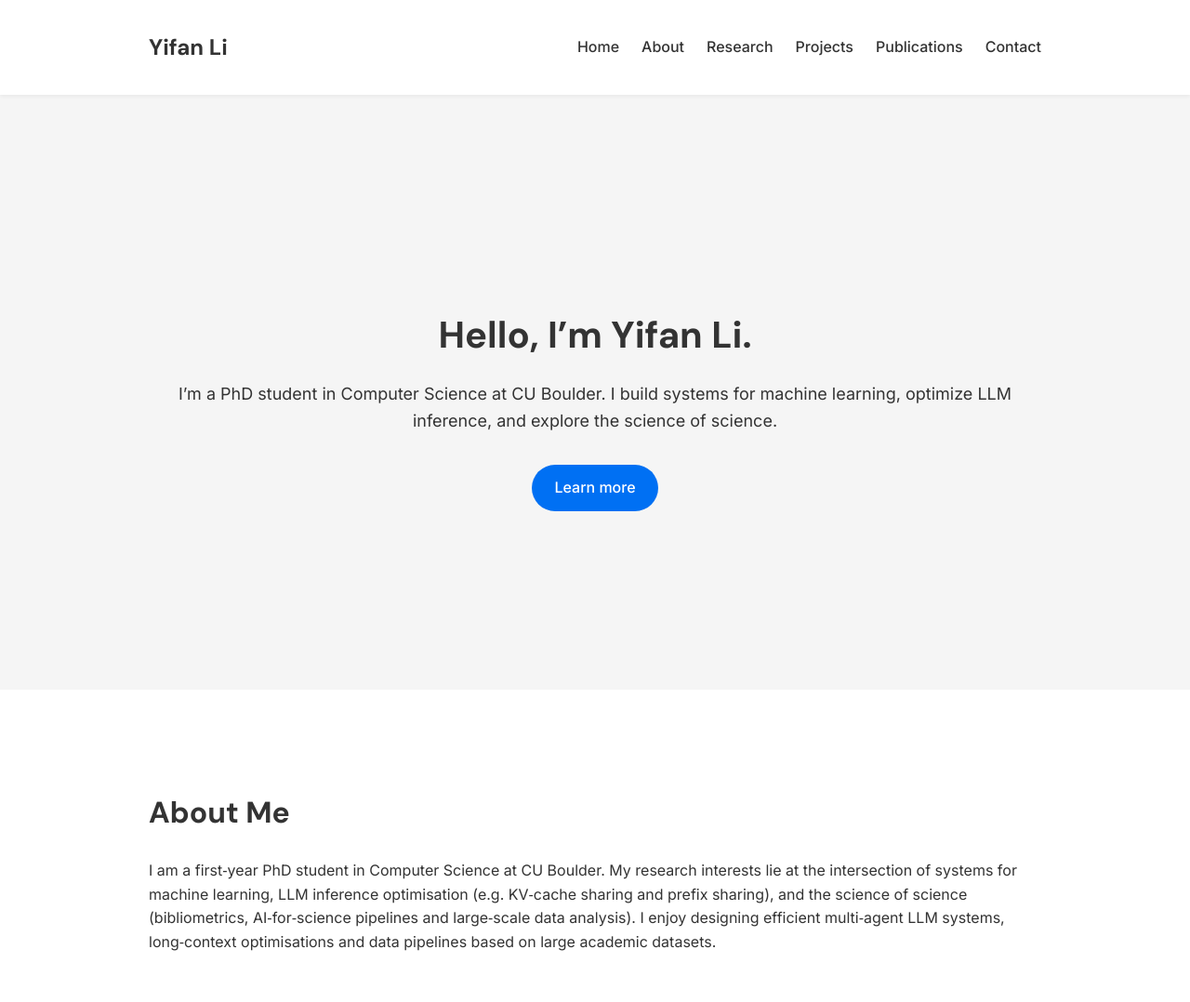
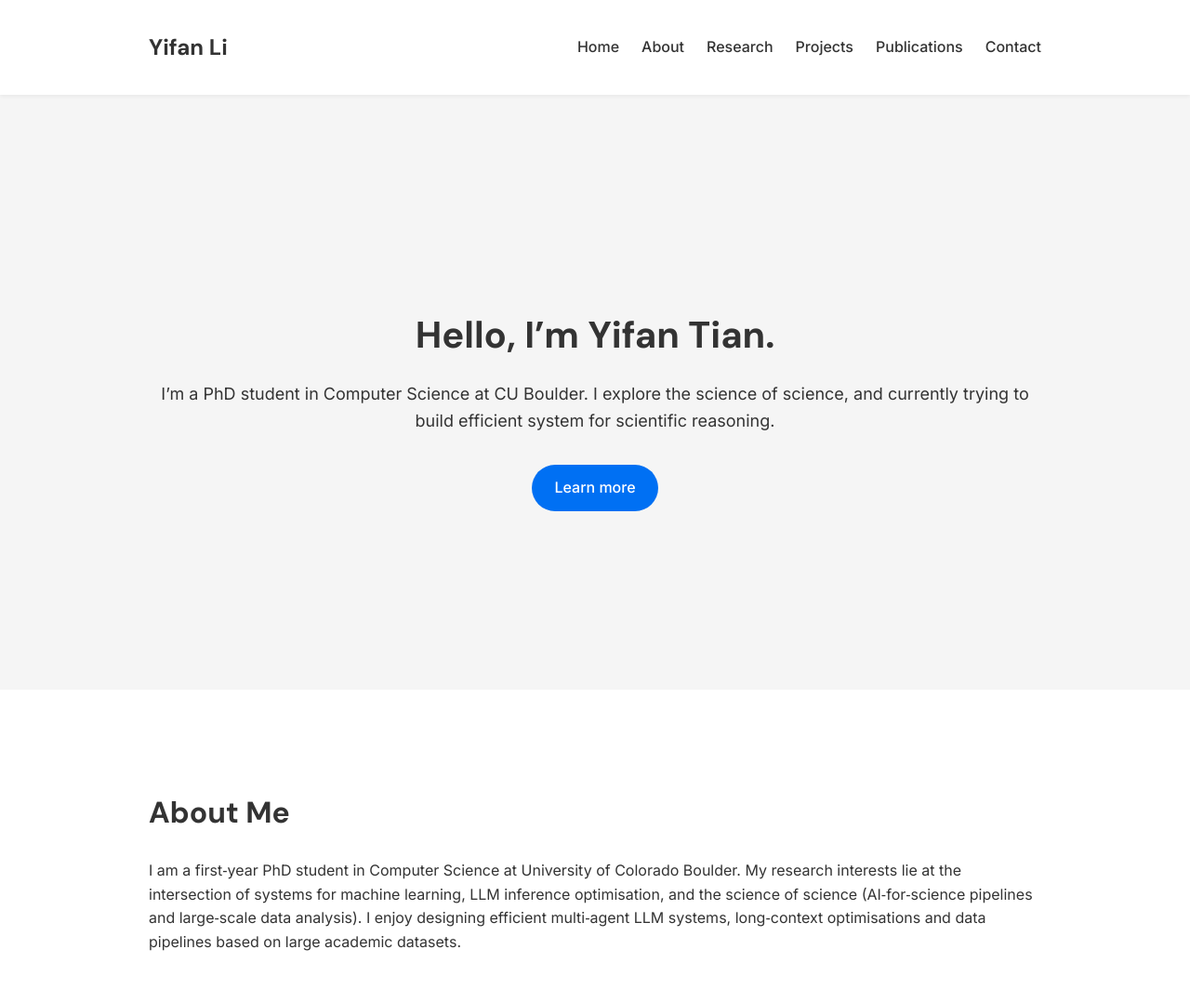
Before and after one commit to Sendoh-code/Sendoh-code.github.io, a plain HTML site: page index.html in a window 1280 px wide. Shown: the top 1078 px of the page at 93% size. Drawn offline with Linux system fonts and the light colour scheme.

Commit message:
Update index.html

```diff
--- a/index.html
+++ b/index.html
@@ -3,7 +3,7 @@
 <head>
   <meta charset="UTF-8">
   <meta name="viewport" content="width=device-width, initial-scale=1.0">
-  <title>Yifan Li | Personal Website</title>
+  <title>Yifan Tian | Personal Website</title>
   <!-- Preconnect to improve Google Fonts loading -->
   <link rel="preconnect" href="https://fonts.gstatic.com" crossorigin>
   <!-- Import recommended fonts: DM Sans for headings and Inter for body text.
@@ -33,8 +33,8 @@
          into view as you scroll down the page. -->
     <section id="home" class="hero fade-in appear">
       <div class="container">
-        <h1>Hello, I’m Yifan Li.</h1>
-        <p>I’m a PhD student in Computer Science at CU Boulder. I build systems for machine learning, optimize LLM inference, and explore the science of science.</p>
+        <h1>Hello, I’m Yifan Tian.</h1>
+        <p>I’m a PhD student in Computer Science at CU Boulder. I explore the science of science, and currently trying to build efficient system for scientific reasoning.</p>
         <a href="#about" class="btn">Learn more</a>
       </div>
     </section>
@@ -42,7 +42,7 @@
     <section id="about" class="fade-in">
       <div class="container">
         <h2>About Me</h2>
-        <p>I am a first‑year PhD student in Computer Science at CU Boulder. My research interests lie at the intersection of systems for machine learning, LLM inference optimisation (e.g. KV‑cache sharing and prefix sharing), and the science of science (bibliometrics, AI‑for‑science pipelines and large‑scale data analysis). I enjoy designing efficient multi‑agent LLM systems, long‑context optimisations and data pipelines based on large academic datasets.</p>
+        <p>I am a first‑year PhD student in Computer Science at University of Colorado Boulder. My research interests lie at the intersection of systems for machine learning, LLM inference optimisation, and the science of science (AI‑for‑science pipelines and large‑scale data analysis). I enjoy designing efficient multi‑agent LLM systems, long‑context optimisations and data pipelines based on large academic datasets.</p>
       </div>
     </section>
     <!-- Research -->
```
